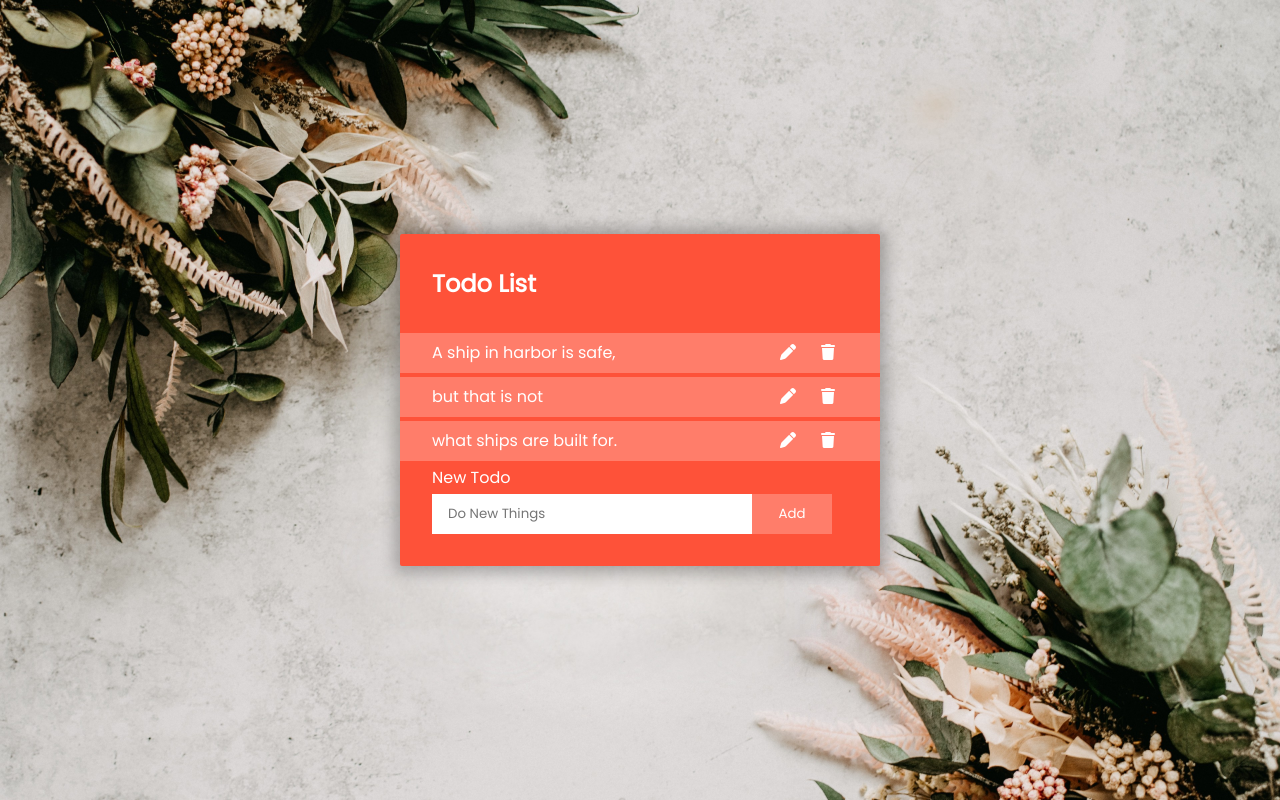
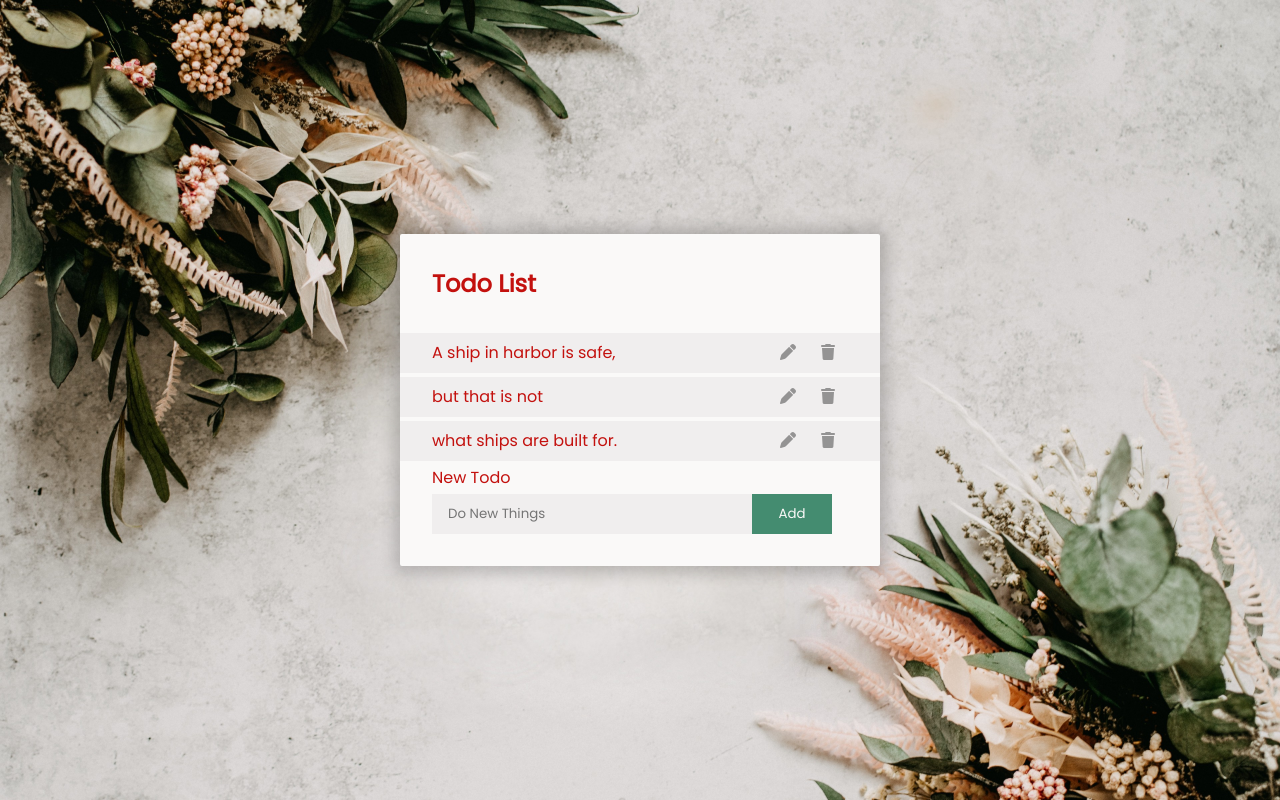
Before and after one commit to Knopkaivy/todolist, a React (Create React App) app: page / in a window 1280 px wide. Built offline with nearby package versions, Linux system fonts and the light colour scheme.

Commit message:
update colors of the components to new palette

```diff
--- a/src/styles/App.css
+++ b/src/styles/App.css
@@ -19,7 +19,7 @@ body {
 }
 
 .App {
-  color: white;
+  color: var(--color-red);
   font-family: 'Poppins', sans-serif;
 }
 .bg__container {
--- a/src/styles/Form.css
+++ b/src/styles/Form.css
@@ -10,7 +10,8 @@
 .Form input {
   border: none;
   box-sizing: border-box;
-  color: rgb(75, 74, 74);
+  background-color: var(--color-grey-light);
+  color: var(--color-grey);
   font-family: inherit;
   height: 2.5rem;
   padding-left: 1rem;
@@ -19,10 +20,10 @@
 }
 
 .Form button {
-  background-color: #ff7d6a;
+  background-color: var(--color-green);
   border: none;
   box-sizing: border-box;
-  color: white;
+  color: var(--color-white);
   font-family: inherit;
   height: 2.5rem;
   padding: 0;
--- a/src/styles/Todo.css
+++ b/src/styles/Todo.css
@@ -1,12 +1,11 @@
 .Todo {
-  background-color: #ff7d6a;
+  background-color: var(--color-grey-light);
   line-height: 2.5rem;
-  /* margin-bottom: 0.25rem; */
   padding: 0 2rem 0 2rem;
 }
 
 .Todo-completed {
-  color: grey;
+  color: var(--color-grey);
   text-decoration: line-through;
 }
 
@@ -14,4 +13,5 @@
   float: right;
   text-align: center;
   width: 2.5rem;
+  color: var(--color-grey);
 }
--- a/src/styles/TodoList.css
+++ b/src/styles/TodoList.css
@@ -1,8 +1,8 @@
 .TodoList {
-  background-color: #fe5239;
+  background-color: var(--color-white);
   border-radius: 2px;
   box-sizing: border-box;
-  box-shadow: 0px 1px 16px 6px rgba(0, 0, 0, 0.27);
+  box-shadow: 0px 1px 16px 6px rgba(0, 0, 0, 0.2);
   list-style: none;
   width: 50vw;
   max-width: 30rem;
--- a/src/styles/index.css
+++ b/src/styles/index.css
@@ -1,4 +1,4 @@
-body {
+/* body {
   margin: 0;
   font-family: -apple-system, BlinkMacSystemFont, 'Segoe UI', 'Roboto', 'Oxygen',
     'Ubuntu', 'Cantarell', 'Fira Sans', 'Droid Sans', 'Helvetica Neue',
@@ -10,4 +10,4 @@ body {
 code {
   font-family: source-code-pro, Menlo, Monaco, Consolas, 'Courier New',
     monospace;
-}
+} */
```
